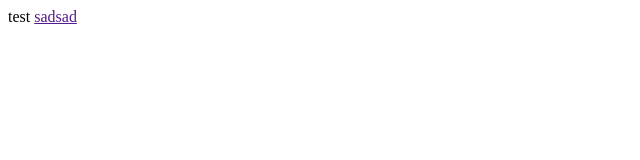
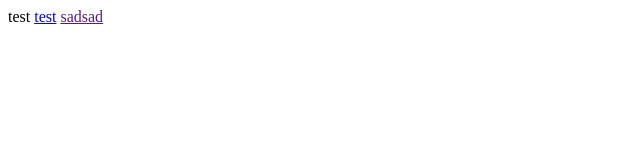
Before and after one commit to NicholasMSD/demo, a plain HTML site: page test.html in a window 1280 px wide. Shown: the full height of the page, 0-640 px from the left. Drawn offline with Linux system fonts and the light colour scheme.

Commit message:
another href

```diff
--- a/test.html
+++ b/test.html
@@ -6,7 +6,7 @@
 </head>
 
 test
-
+<a href="qq1">test</a>
 <a href="">sadsad</a>
 
 <body>
```
